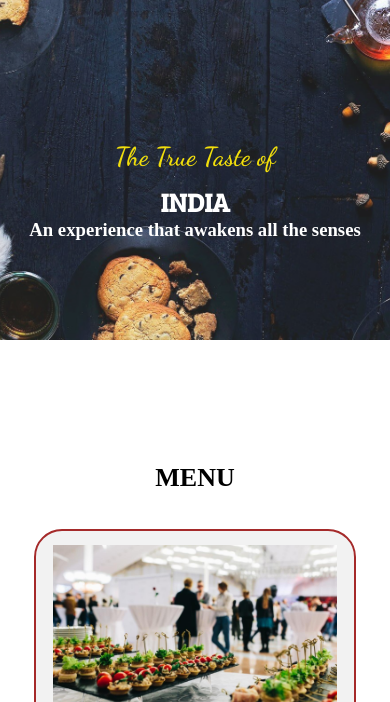
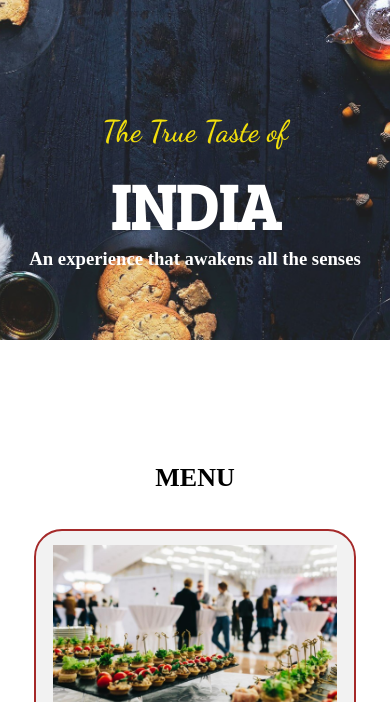
Before and after one commit to vrushik1812/foodres, a plain HTML site: page index.html in a window 390 px wide. Shown: the part 140-842 px from the top of the page. Drawn offline with Linux system fonts and the light colour scheme; a web font is replaced by a local one.

Commit message:
Update phone.css

```diff
--- a/phone.css
+++ b/phone.css
@@ -61,15 +61,11 @@
 }
 .primary{
 
-    font-size:26px;
+    font-size:30px;
 }
 .primary1{
 
-    font-size:26px;
-}
-.primary2{
-
-    font-size:26px;
+    font-size:30px;
 }
 #order{
     font-size: 13px;
```
